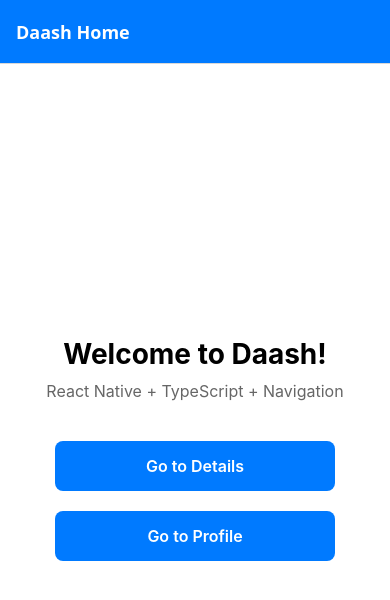
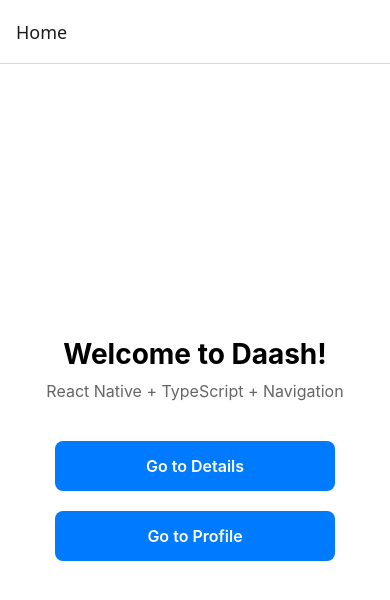
Before and after one commit to BusamboEnt/Daash, a React Native app: screen /Home in a window 390 px wide. Shown: the top 600 px of the page. Built offline with nearby package versions, Linux system fonts and the light colour scheme.

Commit message:
Simplify AppNavigator to debug type error - remove header styling

```diff
--- a/src/navigation/AppNavigator.tsx
+++ b/src/navigation/AppNavigator.tsx
@@ -16,32 +16,18 @@ const Stack = createNativeStackNavigator<RootStackParamList>();
 export default function AppNavigator() {
   return (
     <NavigationContainer>
-      <Stack.Navigator
-        initialRouteName="Home"
-        screenOptions={{
-          headerStyle: {
-            backgroundColor: '#007AFF',
-          },
-          headerTintColor: '#fff',
-          headerTitleStyle: {
-            fontWeight: 'bold',
-          },
-        }}
-      >
+      <Stack.Navigator initialRouteName="Home">
         <Stack.Screen
           name="Home"
           component={HomeScreen}
-          options={{ title: 'Daash Home' }}
         />
         <Stack.Screen
           name="Details"
           component={DetailsScreen}
-          options={{ title: 'Details' }}
         />
         <Stack.Screen
           name="Profile"
           component={ProfileScreen}
-          options={{ title: 'Profile' }}
         />
       </Stack.Navigator>
     </NavigationContainer>
```
